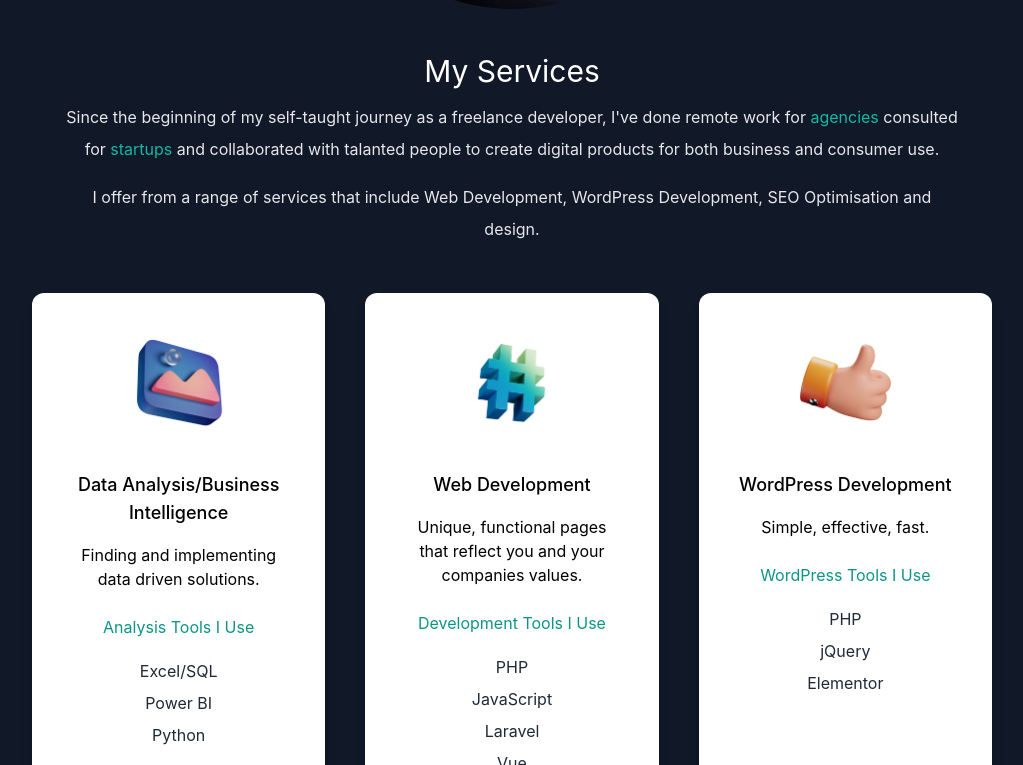
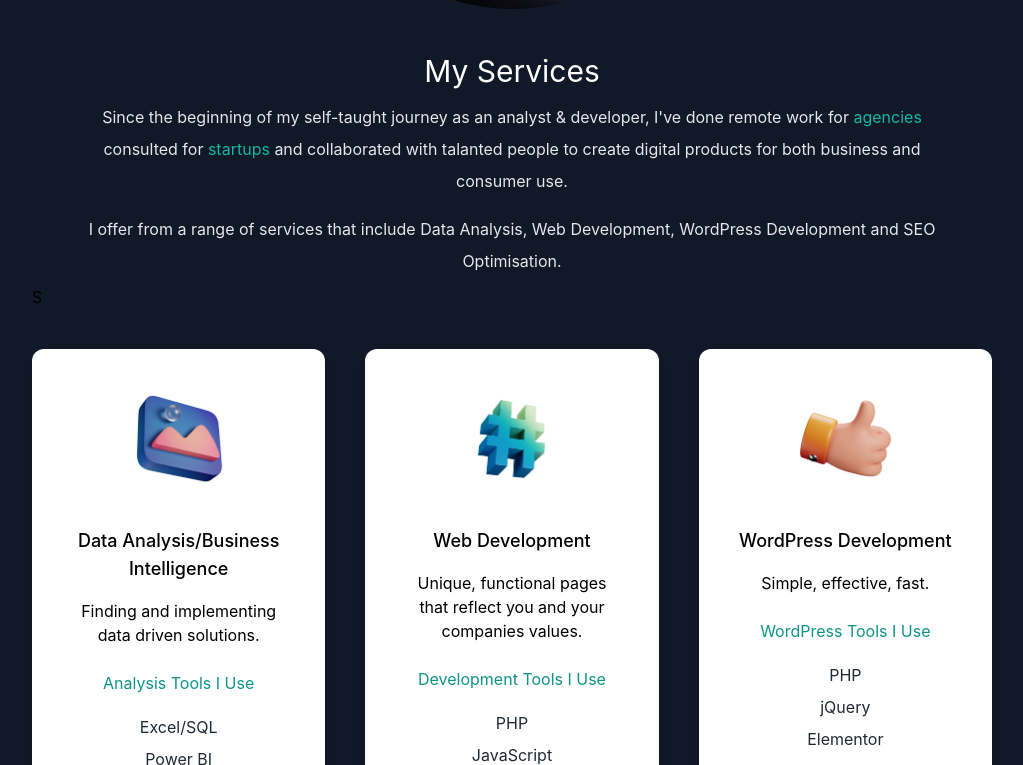
Before and after one commit to fullstackprocrastinator/bg-portfolio, a Next.js app: page / in a window 1280 px wide. Shown: the part 1015-1780 px from the top of the page, without its empty margins (128-1151 px from the left). Built offline with nearby package versions, Linux system fonts and the light colour scheme.

Commit message:
field update

```diff
--- a/pages/index.js
+++ b/pages/index.js
@@ -84,7 +84,7 @@
           <div className="mt-10 text-center">
             <h3 className="text-3xl py-1 dark:text-white">My Services</h3>
             <p className="text-md py-2 leading-8 text-gray-800 max-w-4xl mx-auto dark:text-gray-200">
-              Since the beginning of my self-taught journey as a freelance
+              Since the beginning of my self-taught journey as an analyst &
               developer, I've done remote work for
               <span className="text-teal-500"> agencies </span>
               consulted for <span className="text-teal-500">startups </span>
@@ -92,10 +92,10 @@
               for both business and consumer use.
             </p>
             <p className="text-md py-2 leading-8 text-gray-800 max-w-4xl mx-auto dark:text-gray-200">
-              I offer from a range of services that include Web Development,
-              WordPress Development, SEO Optimisation and design.
+              I offer from a range of services that include Data Analysis, Web Development,
+              WordPress Development and SEO Optimisation.
             </p>
-          </div>
+          </div>S
           <div className="lg:flex gap-10">
             <div className="text-center shadow-lg p-10 rounded-xl my-10 dark:bg-white flex-1">
               <Image src={design} width={100} height={100} alt="design" />
```
